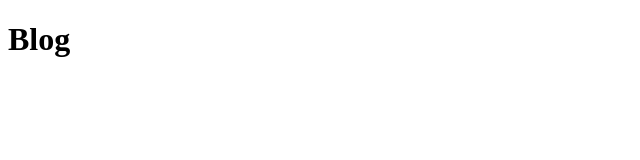
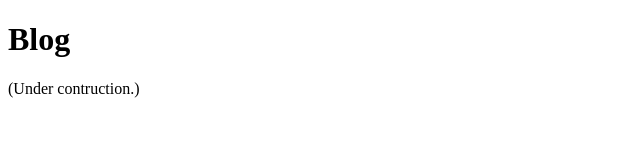
Before and after one commit to chochinlu/blog, a plain HTML site: page index.html in a window 1280 px wide. Shown: the whole page, without its empty margins (0-640 px from the left). Drawn offline with Linux system fonts and the light colour scheme.

Commit message:
add desc

```diff
--- a/index.html
+++ b/index.html
@@ -8,5 +8,6 @@
 </head>
 <body>
   <h1>Blog</h1>
+  <p>(Under contruction.)</p>
 </body>
 </html>
```
